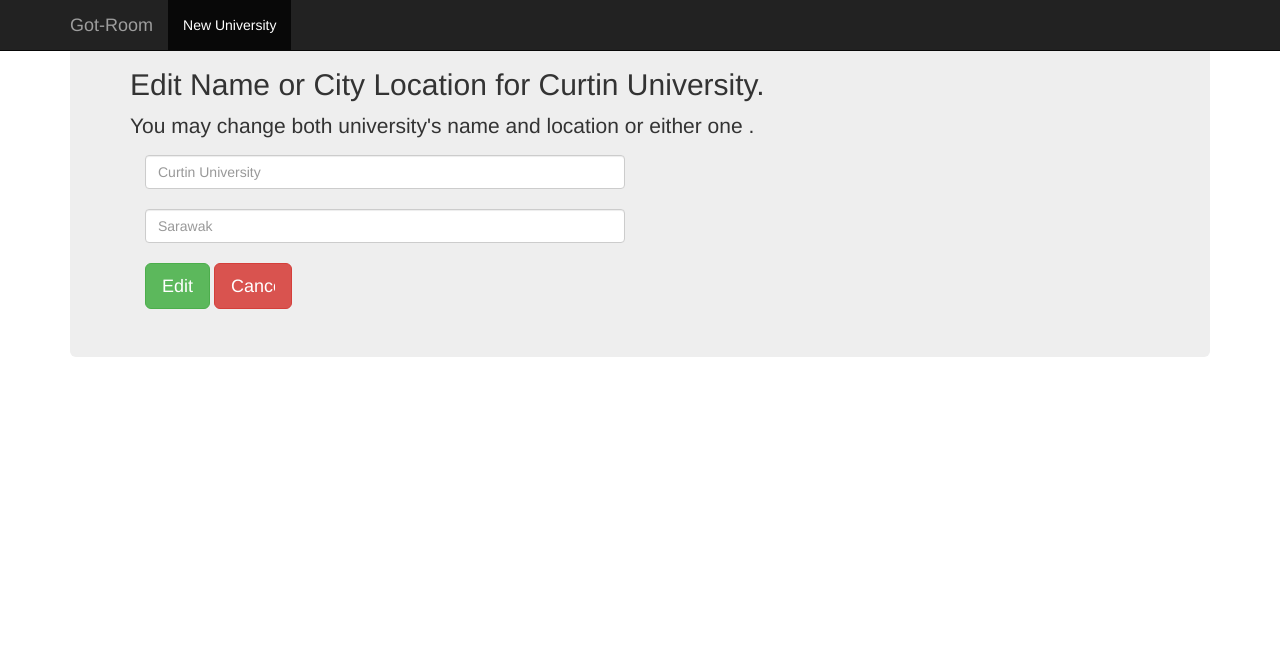
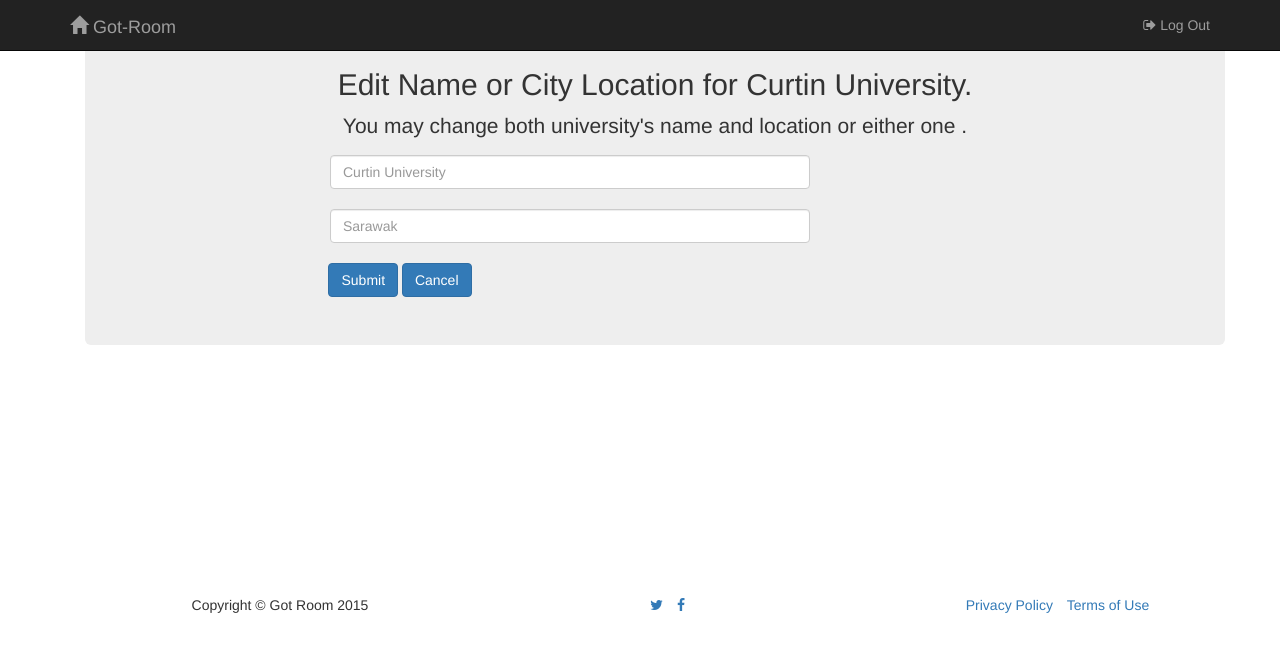
Before and after one commit to CruzanCaramele/FlaskApp, a Flask app: page /university/1/edit/ in a window 1280 px wide. Shown: the top 652 px of the page. Run offline with Flask 2, Linux system fonts and the light colour scheme; a user stored in the database is signed in; some libraries are stand-ins or nearby versions.

Commit message:
make buttons uniform across all pages and enable template inheritance

```diff
--- a/templates/edituni.html
+++ b/templates/edituni.html
@@ -1,55 +1,47 @@
-<!DOCTYPE html>
-<html lang="en">
-<head>
-	<meta charset="utf-8">
-	<meta http-equiv="X-UA-Compatible" content="IE=edge">
-	<meta name="viewport" content="width=device-width, initial-scale=1">
-	<meta name="description" content="off-campus rooms for rent near popular universities in malaysia">
-	<meta name="author" content="Hamza Yahaya">
-	<title>Got-Room</title>
+{% extends "universities.html" %}
+{% block navcontent %}
+				<ul class="nav navbar-nav navbar-right">
+					<li class=""><a href="{{url_for('gdisconnect')}}">
+								<i class="fa fa-sign-out"></i>
+							Log Out
+							</a>
+					</li>
+				</ul>
+{% endblock %}
+{% block content%}
 
-	<!-- Bootstrap -->
-	<link rel="stylesheet" href="//maxcdn.bootstrapcdn.com/font-awesome/4.3.0/css/font-awesome.min.css">
-	<link rel="stylesheet" href="https://maxcdn.bootstrapcdn.com/bootstrap/3.3.2/css/bootstrap.min.css">
-</head>
-<body>
-	<div class="navbar navbar-inverse navbar-fixed-top" role="navigation">
-		<div class="container">
-			<div class="navbar-header">
-				<button type="button" class="navbar-toggle" data-toggle="collapse" data-target=".navbar-collapse">
-					<span class="sr-only">Toggle navigation</span>
-					<span class="icon-bar"></span>
-					<span class="icon-bar"></span>
-					<span class="icon-bar"></span>
-				</button>
-				<a class="navbar-brand" href="{{url_for('showUniversities')}}">Got-Room</a>
-			</div><!--navbar-header-->
-			<div class="collapse navbar-collapse">
-				<ul class="nav navbar-nav">
-					<li class="active"><a href="{{url_for('newUniversity')}}">New University</a></li>
-				</ul>
-			</div><!--collapse navbar-collapse-->
-		</div>
-	</div><!--navbar-->
+
     <div class="container">
 
-      <div class="jumbotron">
+      <div class="jumbotron text-center">
         <h2>Edit Name or City Location for {{university.name}}.</h2>
         <p class="lead">You may change both university's name and location or either one .
 	<form action="{{url_for('editUniversity', university_id=university.id)}}" method="POST">
 		<div class="container">
 			<div class="row">
-				<div class="col-md-6">
+			<div class="col-md-2"></div>
+				<div class="col-md-6 text-center">
 					<input type="text" class="form-control" size="40" name="newEditedName" placeholder="{{university.name}}">
 				</div>
+			<div class="col-md-3"></div>
 			</div>
 				</br>
 			<div class="row">
+			<div class="col-md-2"></div>
 				<div class="col-md-6">
 					<input type="text" class="form-control" size="30" name="newEditedCity" placeholder="{{university.city}}">
 					</br>
-					<input type="submit" value="Edit" class="btn btn-success btn-lg" role="button">
-					<a href="{{url_for('showUniversities')}}" ><input type="url" value="Cancel"  size="2" class="btn btn-danger btn-lg" role="button"></a>
+
+				</div>
+			<div class="col-md-2"></div>
+			</div>
+			<div class="row">
+				<div class="col-md-6">
+					<a type="button" href="{{url_for('showUniversities')}}" >
+					<input type="submit" class="btn btn-primary">
+					</a>
+
+					<a type="button" href="{{url_for('showUniversities')}}" class="btn btn-primary">Cancel</a>
 				</div>
 			</div>
 
@@ -57,5 +49,33 @@
 	</form>
 
       </div><!--jumbotron-->
-</body>
-</html>
+
+{% endblock %}
+{% block footer %}
+<br>
+<div class="container footer-login">
+            <div class="row text-center">
+                <div class="col-md-4">
+                    <span class="copyright">Copyright &copy; Got Room 2015</span>
+                </div>
+                <div class="col-md-4">
+                    <ul class="list-inline social-buttons">
+                        <li><a href="https://twitter.com/Got_Room" target="_blank"><i class="fa fa-twitter"></i></a>
+                        </li>
+                        <li><a href="https://www.facebook.com/gotRoompage/timeline" target="_blank"><i class="fa fa-facebook"></i></a>
+                        </li>
+
+                    </ul>
+                </div>
+                <div class="col-md-4">
+                    <ul class="list-inline quicklinks">
+                        <li><a href="#">Privacy Policy</a>
+                        </li>
+                        <li><a href="#">Terms of Use</a>
+                        </li>
+                    </ul>
+                </div>
+            </div>
+        </div>
+</div>
+{% endblock %}
--- a/templates/universities.html
+++ b/templates/universities.html
@@ -11,6 +11,7 @@
 	<!-- Bootstrap -->
 	<link rel="stylesheet" href="//maxcdn.bootstrapcdn.com/font-awesome/4.3.0/css/font-awesome.min.css">
 	<link rel="stylesheet" href="https://maxcdn.bootstrapcdn.com/bootstrap/3.3.2/css/bootstrap.min.css">
+	<link rel=stylesheet type=text/css href="{{ url_for('static', filename='styles.css') }}">
 </head>
 <body>
 	<div class="navbar navbar-inverse navbar-fixed-top" role="navigation">
@@ -22,18 +23,32 @@
 					<span class="icon-bar"></span>
 					<span class="icon-bar"></span>
 				</button>
-				<a class="navbar-brand" href="{{url_for('showUniversities')}}">Got-Room</a>
+
+				<a class="navbar-brand" href="{{url_for('showUniversities')}}">
+				<span class="glyphicon glyphicon-home" aria-hidden="true"></span> Got-Room
+				</a>
 			</div><!--navbar-header-->
 			<div class="collapse navbar-collapse">
-				<ul class="nav navbar-nav">
-					<li class=""><a href="{{url_for('newUniversity')}}">New University</a></li>
+			{% block navcontent %}
+				<ul class="nav navbar-nav navbar-right">
+					<li class=""><a href="{{url_for('gdisconnect')}}">
+								<i class="fa fa-sign-out"></i>
+							Log Out
+							</a>
+					</li>
 				</ul>
+				<ul class="nav navbar-nav navbar-right">
+					<li class=""><a href="{{url_for('newUniversity')}}">Add University</a></li>
+				</ul>
+
+			{% endblock %}
 			</div><!--collapse navbar-collapse-->
 		</div>
 	</div><!--navbar-->
+
     <div class="container">
-
-      <div class="jumbotron">
+{% block content %}
+      <div class="jumbotron text-center">
         <h2>Find or Rent Out Rooms Near Your University.</h2>
         <p class="lead">This is where you can find off-campus rooms near around your university area.</p>
 		{% with messages = get_flashed_messages() %}
@@ -54,7 +69,7 @@
 		{% endwith %}
       </div><!--jumbotron-->
           {% for university in universities %}
-	      <div class="row">
+	      <div class="row text-center universities">
 
 	        <div class="col-md-12">
 
@@ -64,8 +79,8 @@
 			</a>
 			</br>
 			</br>
-			<a href="{{url_for('editUniversity', university_id=university.id)}}"class="btn btn-primary btn-lg" role="button">Edit</a>
-			<a href="{{url_for('deleteUniversity', university_id=university.id)}}" class="btn btn-primary btn-lg" role="button">Delete</a>
+			<a type="button" href="{{url_for('editUniversity', university_id=university.id)}}"class="btn btn-primary">Edit</a>
+			<a type="button" href="{{url_for('deleteUniversity', university_id=university.id)}}" class="btn btn-primary">Delete</a>
 			<hr>
 			</br>
 			</br>
@@ -74,6 +89,37 @@
 	          </div><!--row-->
 
     </div><!-- /.container -->
+    {% endblock %}
+   {% block footer %}
+    <footer>
+        <div class="container">
+
+            <div class="row">
+                <div class="col-md-4">
+                    <span class="copyright">Copyright &copy; Got Room 2015</span>
+                </div>
+                <div class="col-md-4">
+                    <ul class="list-inline social-buttons">
+                        <li><a href="https://twitter.com/Got_Room" target="_blank"><i class="fa fa-twitter"></i></a>
+                        </li>
+                        <li><a href="https://www.facebook.com/gotRoompage/timeline" target="_blank"><i class="fa fa-facebook"></i></a>
+                        </li>
+
+                    </ul>
+                </div>
+                <div class="col-md-4">
+                    <ul class="list-inline quicklinks">
+                        <li><a href="#">Privacy Policy</a>
+                        </li>
+                        <li><a href="#">Terms of Use</a>
+                        </li>
+                    </ul>
+                </div>
+            </div>
+        </div>
+    </footer>
+   {% endblock %}
+
 
 </body>
 </html>
```
Also changed, not shown: templates/login.html (+48 -8 lines), templates/publicuniversities.html (+14 -33 lines), templates/base.html (added).
